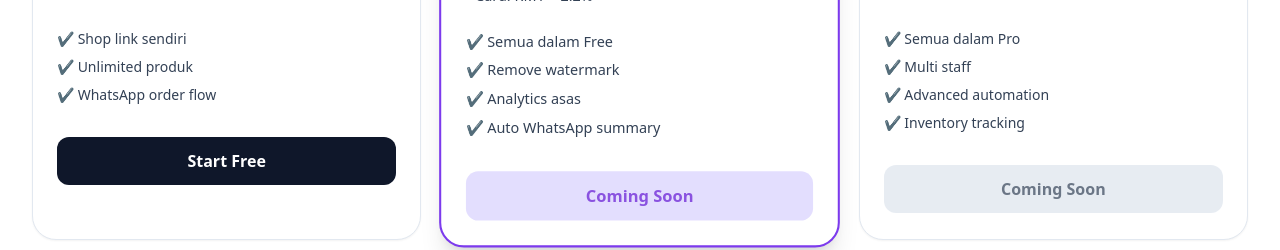
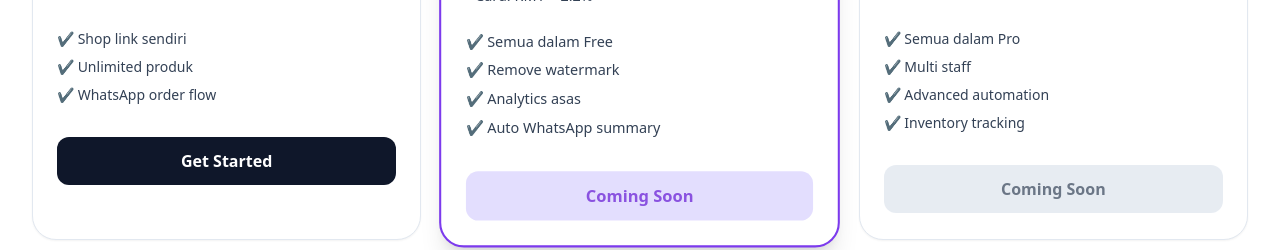
Before and after one commit to maizhakimm/pay-link, a Next.js app: page / in a window 1280 px wide. Shown: the part 3220-3470 px from the top of the page. Built offline with nearby package versions, Linux system fonts and the light colour scheme.

Commit message:
Update page.tsx

```diff
--- a/src/app/page.tsx
+++ b/src/app/page.tsx
@@ -310,7 +310,7 @@ export default function HomePage() {
                 href={primaryCtaHref}
                 className="mt-8 block rounded-xl bg-slate-900 py-3 text-center font-semibold text-white transition hover:bg-slate-800"
               >
-                Start Free
+                Get Started
               </a>
             </div>
 
```
